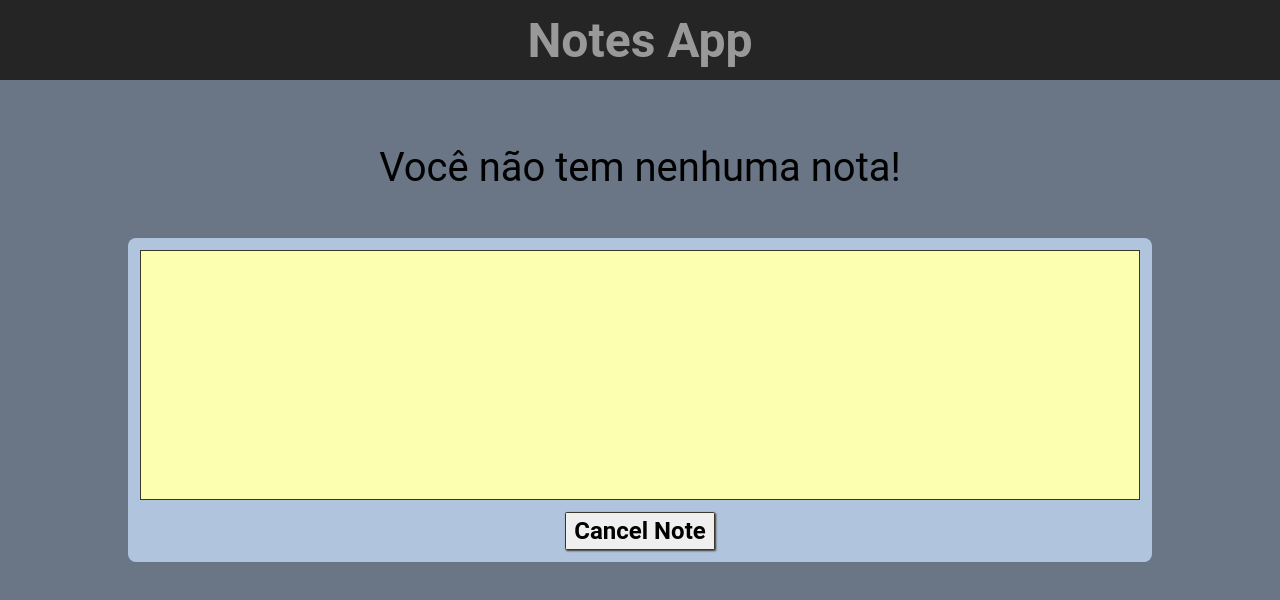
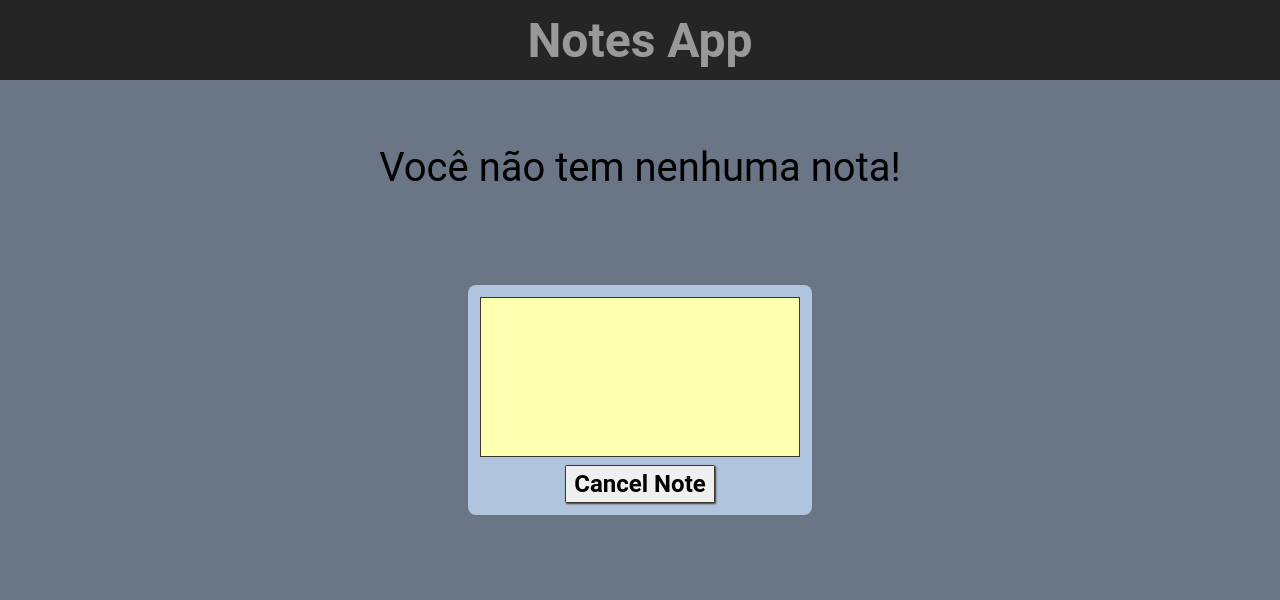
Before and after one commit to Soeks/Notes-App, a React (Create React App) app: page / in a window 1280 px wide. Both pictures are taken after a click on the button "Create Note". Shown: the top 600 px of the page. Built offline with nearby package versions, Linux system fonts and the light colour scheme.

Commit message:
almost done, need to fix ellipsis

```diff
--- a/src/components/NoteCreation.js
+++ b/src/components/NoteCreation.js
@@ -61,8 +61,6 @@ export default function NoteCreation() {
   function editNoteHandler() {
     const newNotes = [...notes];
 
-    console.log(currentNote.index);
-
     newNotes[currentNote.index].text = currentNote.text;
     newNotes[currentNote.index].settings = false;
     newNotes[currentNote.index].editting = false;
@@ -98,7 +96,10 @@ export default function NoteCreation() {
     <>
       {creatingNote ? (
         <NoteCreationStyle creatingNote={creatingNote}>
-          <textarea value={currentNote.text} onChange={textChangeHandler} />
+          <div>
+            {currentNote.text}
+            <textarea value={currentNote.text} onChange={textChangeHandler} />
+          </div>
           <div>
             {saveButton ? (
               <Button onClick={saveNoteHandler}>Save Note</Button>
--- a/src/styles.js
+++ b/src/styles.js
@@ -49,6 +49,10 @@ export const Header = styled.header`
 export const Main = styled.main`
   height: 90vh;
   padding: 4rem;
+
+  @media (max-width: 700px) {
+    padding: 2rem 0;
+  }
 `;
 
 export const Button = styled.button`
@@ -63,6 +67,10 @@ export const Button = styled.button`
 export const CreateButton = styled(Button)`
   display: block;
   margin: 0 auto 3rem auto;
+
+  @media (max-width: 700px) {
+    margin: 0 auto 2rem auto;
+  }
 `;
 
 const enableNoteCreation = keyframes`
@@ -80,7 +88,7 @@ export const NoteCreationStyle = styled.div`
   position: fixed;
   left: 50%;
   z-index: 2;
-  width: 80%;
+  width: fit-content;
   background-color: ${theme.primaryColor.creationNoteBackground};
   padding: 0.75rem;
   border-radius: 0.5rem;
@@ -99,20 +107,38 @@ export const NoteCreationStyle = styled.div`
           pointer-events: none;
         `}
 
+  div:nth-child(1) {
+    word-wrap: break-word;
+    width: fit-content;
+    min-width: 20rem;
+    min-height: 10rem;
+    max-width: 80vw;
+    max-height: 60vh;
+    background-color: red;
+    overflow: hidden;
+    position: relative;
+    padding: 0.3rem 0.5rem;
+    font-size: ${theme.fontSize.note};
+    visibility: none;
+    margin-bottom: 0.5rem;
+
     textarea {
+      position: absolute;
+      left: 0;
+      top: 0;
+      width: 100%;
+      height: 100%;
       resize: none;
       padding: 0.2rem 0.4rem;
-    width: 100%;
-    height: 250px;
-    margin-bottom: 0.5rem;
       font-size: ${theme.fontSize.note};
       color: ${theme.primaryColor.text};
       background-color: ${theme.primaryColor.noteBackground};
       outline: none;
       border-color: ${theme.primaryColor.border};
     }
+  }
 
-  div {
+  div:nth-child(2) {
     display: flex;
     justify-content: space-evenly;
   }
@@ -132,6 +158,11 @@ export const NoteListStyle = styled.div`
       position: relative;
       box-shadow: 2px 2px 5px ${theme.primaryColor.boxShadow};
       align-self: center;
+      user-select: none;
+
+      @media (max-width: 700px) {
+        margin: 0rem 1rem 2rem 1rem;
+      }
 
       div {
         display: flex;
@@ -160,6 +191,13 @@ export const NoteText = styled.p`
   min-height: 5rem;
   max-height: 15rem;
   font-size: ${theme.fontSize.note};
+
+  @media (max-width: 700px) {
+    min-width: 5rem;
+    max-width: 10rem;
+    min-height: 5rem;
+    max-height: 10rem;
+  }
 `;
 
 export const NoteTextSelected = styled(NoteText)`
```
Lines whose indentation alone changed are shown as unchanged.
